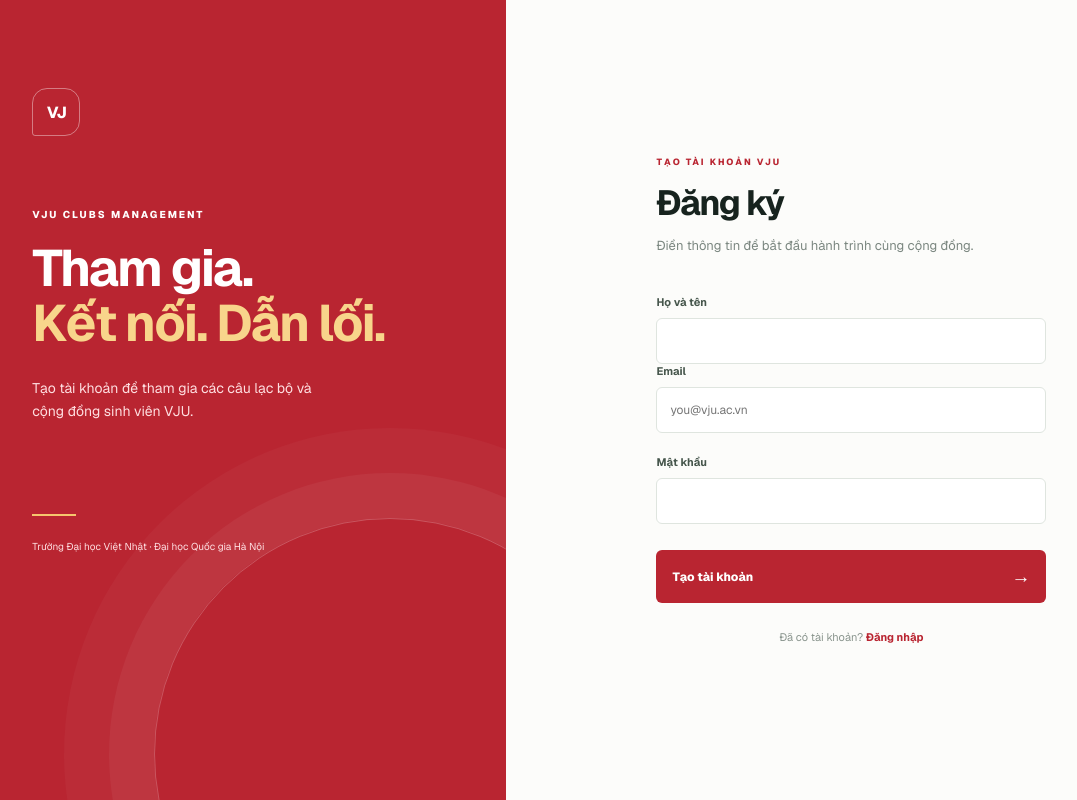
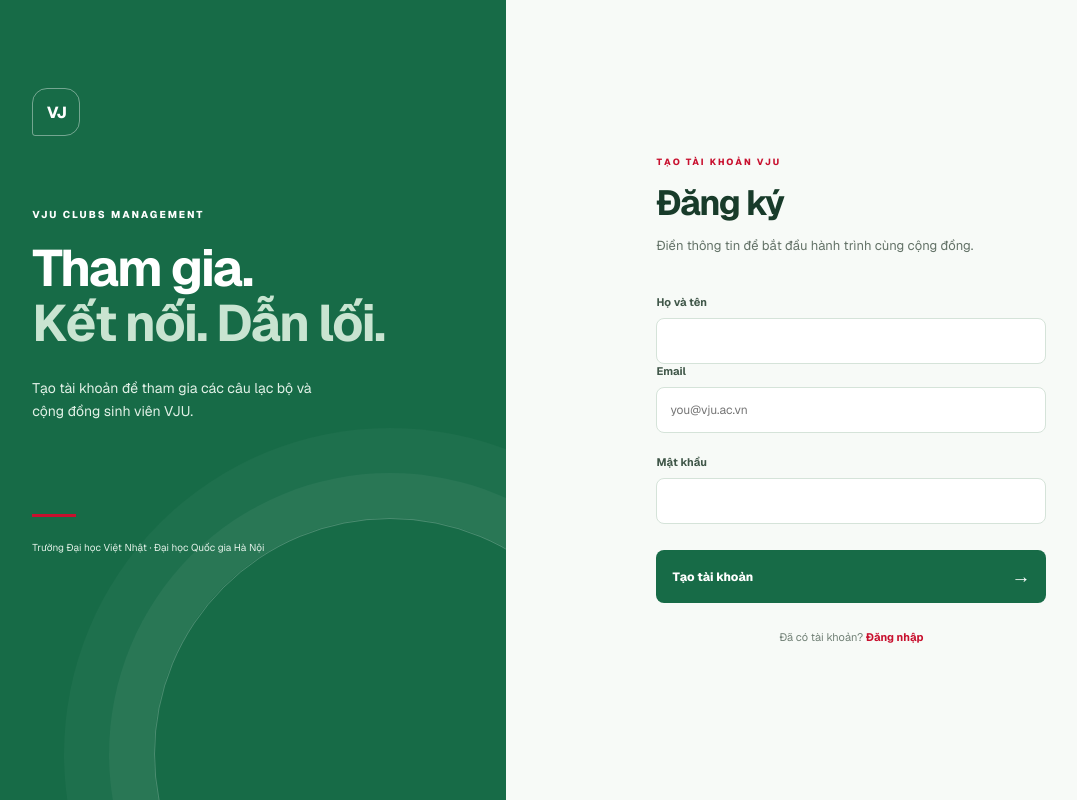
Before and after one commit to NguyenPhat2412/club-basic-vju, a Next.js app in the folder frontend/nextjs/: page /register in a window 1280 px wide. Shown: the whole page, without its empty margins (83-1160 px from the left). Built offline with nearby package versions, Linux system fonts and the light colour scheme; no server answers; sample sign-in values are in the browser's storage.

Commit message:
update color

```diff
--- /dev/null
+++ b/frontend/nextjs/src/app/register/page.module.css
@@ -0,0 +1,233 @@
+.page {
+  min-height: 100vh;
+  display: grid;
+  grid-template-columns: minmax(420px, 0.92fr) 1.08fr;
+  background: #fff;
+  color: #183b2a;
+}
+
+.visual {
+  position: relative;
+  overflow: hidden;
+  padding: 11vh 9vw;
+  background: #176b47;
+  color: #fff;
+}
+
+.visual::after {
+  content: "";
+  position: absolute;
+  right: -120px;
+  bottom: -190px;
+  width: 470px;
+  height: 470px;
+  border: 1px solid #ffffff38;
+  border-radius: 50%;
+  box-shadow: 0 0 0 45px #ffffff0c, 0 0 0 90px #ffffff08;
+}
+
+.visualMark {
+  display: grid;
+  width: 48px;
+  height: 48px;
+  place-items: center;
+  border: 1px solid #ffffff66;
+  border-radius: 15px 15px 15px 3px;
+  font-weight: 800;
+  letter-spacing: -1px;
+}
+
+.overline,
+.kicker {
+  margin: 72px 0 20px;
+  font-size: 10px;
+  font-weight: 800;
+  letter-spacing: 2px;
+}
+
+.visual h1 {
+  margin: 0;
+  font-size: clamp(36px, 4vw, 59px);
+  line-height: 1.08;
+  letter-spacing: -2px;
+}
+
+.visual h1 span {
+  color: #c9e4d1;
+}
+
+.visualText {
+  max-width: 310px;
+  margin-top: 25px;
+  color: #e2f1e7;
+  font-size: 14px;
+  line-height: 1.7;
+}
+
+.visualLine {
+  width: 44px;
+  height: 3px;
+  margin: 90px 0 18px;
+  background: #c8102e;
+}
+
+.visual small {
+  color: #e2f1e7;
+  font-size: 10px;
+}
+
+.formPanel {
+  display: grid;
+  place-items: center;
+  padding: 50px 40px;
+  background: #f7faf7;
+}
+
+.formWrap {
+  width: min(100%, 390px);
+}
+
+.kicker {
+  margin: 0 0 12px;
+  color: #c8102e;
+  font-size: 9px;
+}
+
+.formWrap h2 {
+  margin: 0;
+  font-size: 35px;
+  letter-spacing: -1.5px;
+}
+
+.subtitle {
+  margin: 11px 0 40px;
+  color: #637267;
+  font-size: 13px;
+  line-height: 1.5;
+}
+
+.label {
+  display: block;
+  margin: 0 0 9px;
+  color: #405749;
+  font-size: 11px;
+  font-weight: 700;
+}
+
+.passwordLabel {
+  display: flex;
+  justify-content: space-between;
+  margin-top: 22px;
+}
+
+.passwordLabel a,
+.register a {
+  color: #c8102e;
+  font-weight: 700;
+}
+
+.input {
+  width: 100%;
+  border: 1px solid #d5e3d9;
+  border-radius: 8px;
+  outline: 0;
+  background: #fff;
+  padding: 14px 13px;
+  color: #183b2a;
+  font: inherit;
+  font-size: 12px;
+}
+
+.input:focus {
+  border-color: #176b47;
+  box-shadow: 0 0 0 3px #176b4718;
+}
+
+.submitButton {
+  display: flex;
+  width: 100%;
+  align-items: center;
+  justify-content: space-between;
+  margin-top: 26px;
+  border: 0;
+  border-radius: 8px;
+  background: #176b47;
+  padding: 14px 16px;
+  color: #fff;
+  font: inherit;
+  font-size: 12px;
+  font-weight: 750;
+  cursor: pointer;
+  transition: background-color 160ms ease;
+}
+
+.submitButton:hover {
+  background: #12573a;
+}
+
+.submitButton:disabled {
+  opacity: 0.65;
+  cursor: wait;
+}
+
+.submitArrow {
+  font-size: 19px;
+  font-weight: 400;
+}
+
+.error {
+  margin: 13px 0 -9px;
+  color: #c8102e;
+  font-size: 11px;
+}
+
+.register {
+  margin: 27px 0 0;
+  color: #718076;
+  text-align: center;
+  font-size: 11px;
+}
+
+.demo {
+  margin-top: 42px;
+  border-top: 1px solid #e2ebe4;
+  padding-top: 18px;
+  color: #87948a;
+  text-align: center;
+  font-size: 9px;
+}
+
+.demo strong {
+  color: #52655a;
+  font-weight: 650;
+}
+
+@media (max-width: 720px) {
+  .page {
+    display: block;
+  }
+
+  .visual {
+    min-height: 270px;
+    padding: 34px 26px;
+  }
+
+  .visual .overline {
+    margin-top: 34px;
+  }
+
+  .visual h1 {
+    font-size: 37px;
+  }
+
+  .visualText,
+  .visualLine,
+  .visual small {
+    display: none;
+  }
+
+  .formPanel {
+    min-height: calc(100vh - 270px);
+    padding: 44px 24px;
+  }
+}
--- a/frontend/nextjs/src/app/register/page.tsx
+++ b/frontend/nextjs/src/app/register/page.tsx
@@ -3,7 +3,7 @@
 import { FormEvent, useState } from "react";
 import { useRouter } from "next/navigation";
 import { register } from "../../lib/api";
-import styles from "../login/page.module.css";
+import styles from "./page.module.css";
 
 export default function RegisterPage() {
   const router = useRouter();
```
